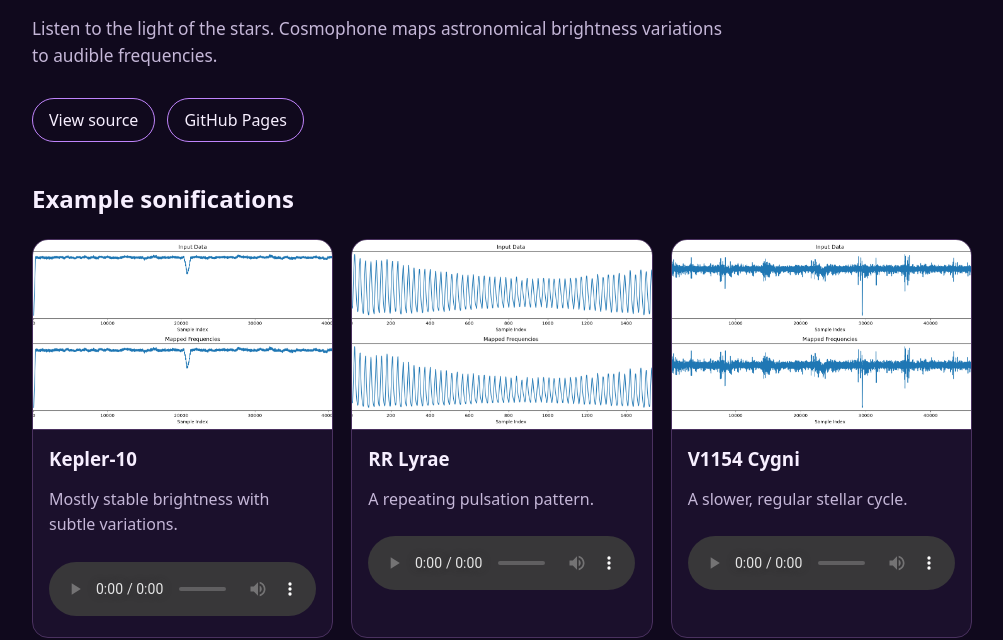
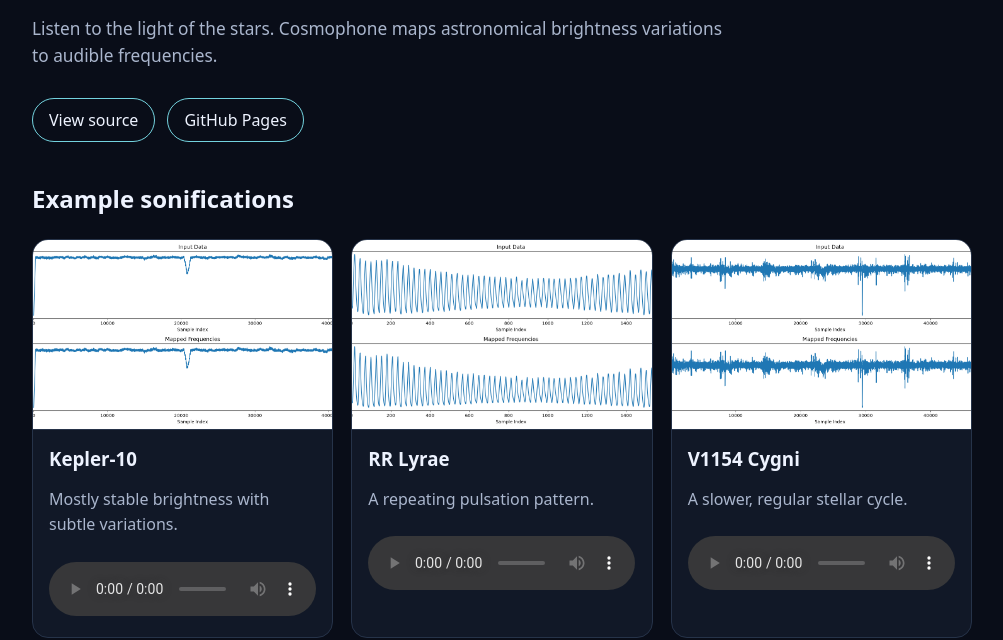
Before and after one commit to giadaaggio/cosmophone, a plain HTML site: page docs/index.html in a window 1280 px wide. Shown: the part 181-821 px from the top of the page, without its empty margins (138-1141 px from the left). Drawn offline with Linux system fonts and the light colour scheme.

Commit message:
updated color scheme

```diff
--- a/docs/index.html
+++ b/docs/index.html
@@ -7,12 +7,12 @@
     <style>
       :root {
         color-scheme: dark;
-        --background: #10091d;
-        --panel: #1b102c;
-        --border: #4a315f;
-        --text: #f7efff;
-        --muted: #c5b7d8;
-        --accent: #c084fc;
+        --background: #090d18;
+        --panel: #111827;
+        --border: #263349;
+        --text: #eef3ff;
+        --muted: #aab6cd;
+        --accent: #73d2de;
       }
 
       * {
```
